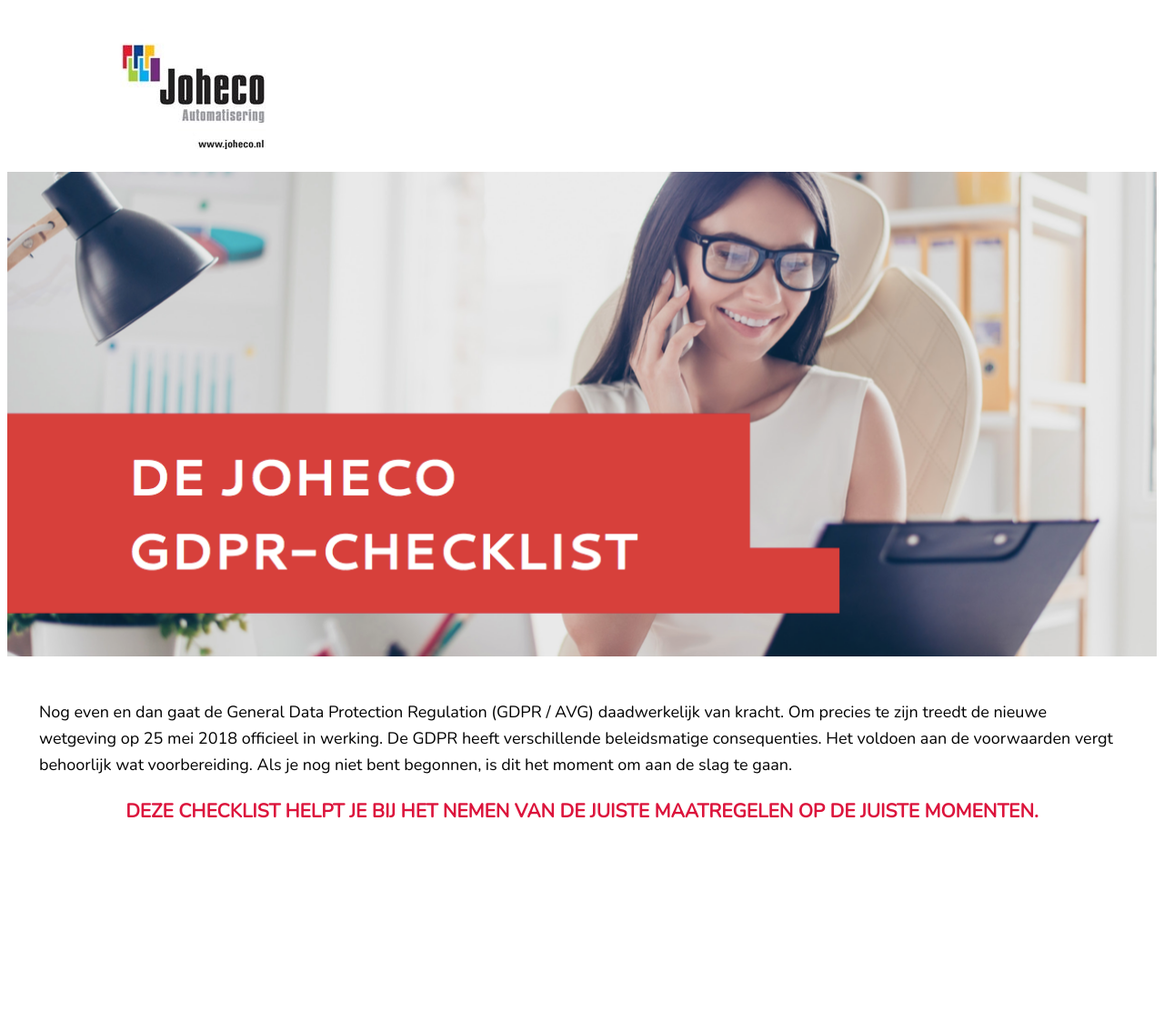
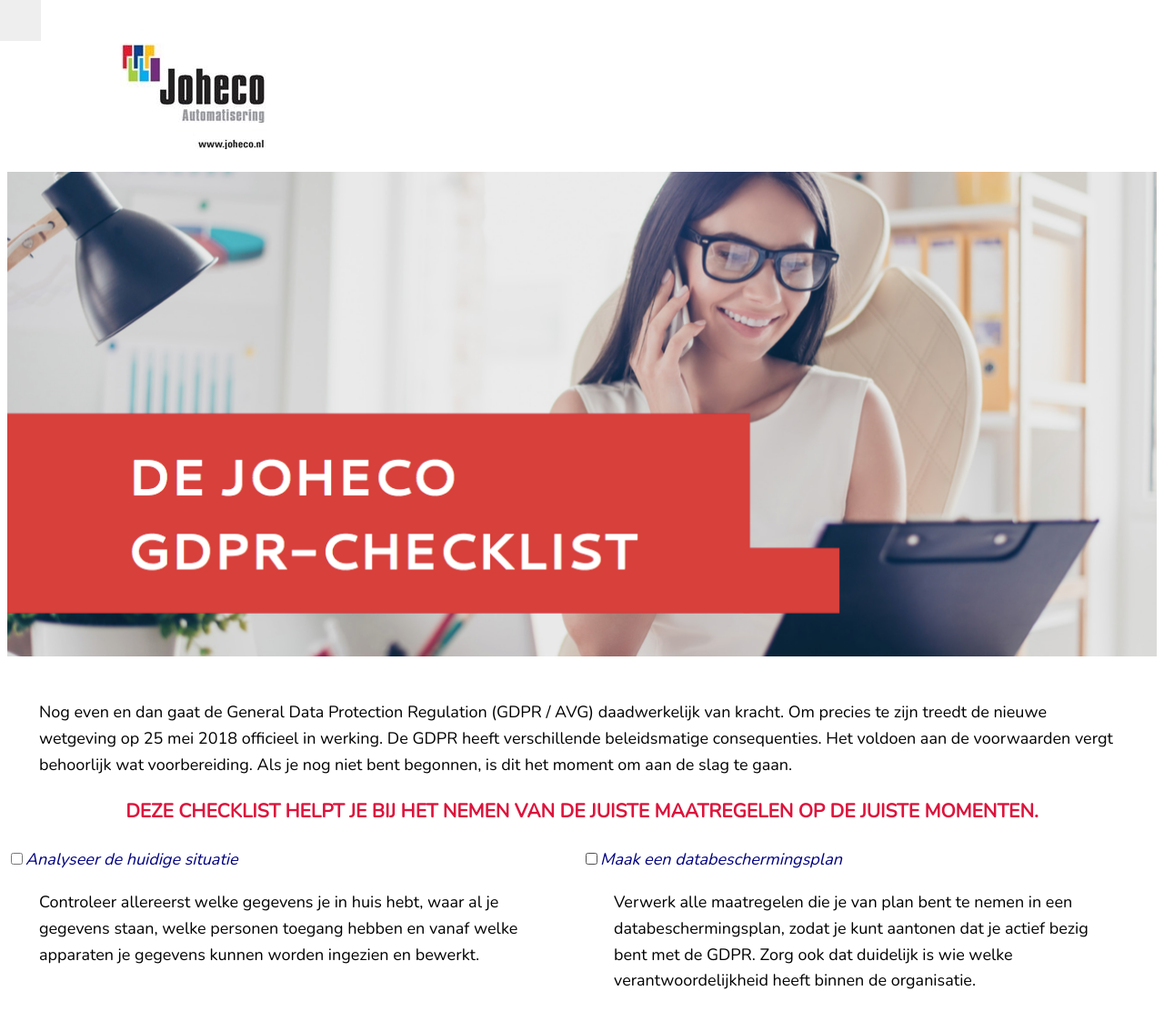
Before and after one commit to evagolabek/joheco-challenge, a plain HTML site: page index.html in a window 1280 px wide. Shown: the whole page at 91% size. Before the commit the page ends 931 px from the top, so only its background shows below. Drawn offline with nearby package versions, Linux system fonts and the light colour scheme.

Commit message:
flexbox with the checklist and checkboxes

```diff
--- a/index.html
+++ b/index.html
@@ -20,5 +20,19 @@
 	</p>
 	<h3><strong>DEZE CHECKLIST HELPT JE BIJ HET NEMEN VAN DE JUISTE MAATREGELEN OP DE JUISTE MOMENTEN.</strong></h3>
 	</div>
+	<div class="flex_box_container">
+		<div class="flex_box_item">
+			<label><input type="checkbox"><span class="checkmark"></span>Analyseer de huidige situatie</label>
+			<p>
+				Controleer allereerst welke gegevens je in huis hebt, waar al je gegevens staan, welke personen toegang hebben en vanaf welke apparaten je gegevens kunnen worden ingezien en bewerkt.
+		    </p>
+		</div>
+		<div class="flex_box_item">
+			<label><input type="checkbox"><span class="checkmark"></span>Maak een databeschermingsplan</label>
+		    <p>
+				Verwerk alle maatregelen die je van plan bent te nemen in een databeschermingsplan, zodat je kunt aantonen dat je actief bezig bent met de GDPR. Zorg ook dat duidelijk is wie welke verantwoordelijkheid heeft binnen de organisatie.
+		    </p>
+		</div>
+	</div>
 </body>
 </html>
--- a/style.css
+++ b/style.css
@@ -38,3 +38,30 @@
 	width: 100%;
 	justify-content: center;
 }
+
+.flex_box_container {
+	display: flex;
+	height: 200px;
+	justify-content: center;
+}
+
+.flex_box_item {
+	display: block;
+	height: 100px;
+	width: 50px;
+	flex: 1;
+}
+
+label {
+	font-style: italic;
+	color: navy;
+}
+
+.checkmark {
+    position: absolute;
+    top: 0;
+    left: 0;
+    height: 45px;
+    width: 45px;
+    background-color: #eee;
+}
```
